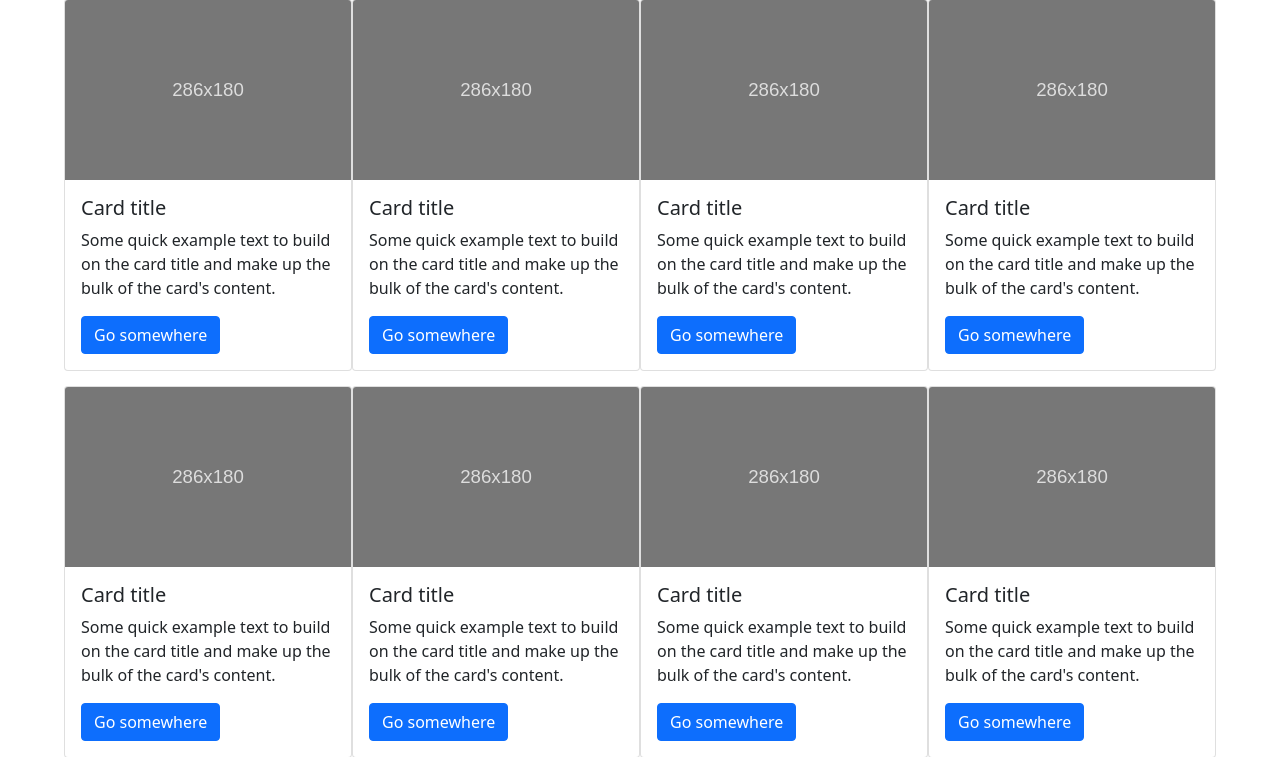
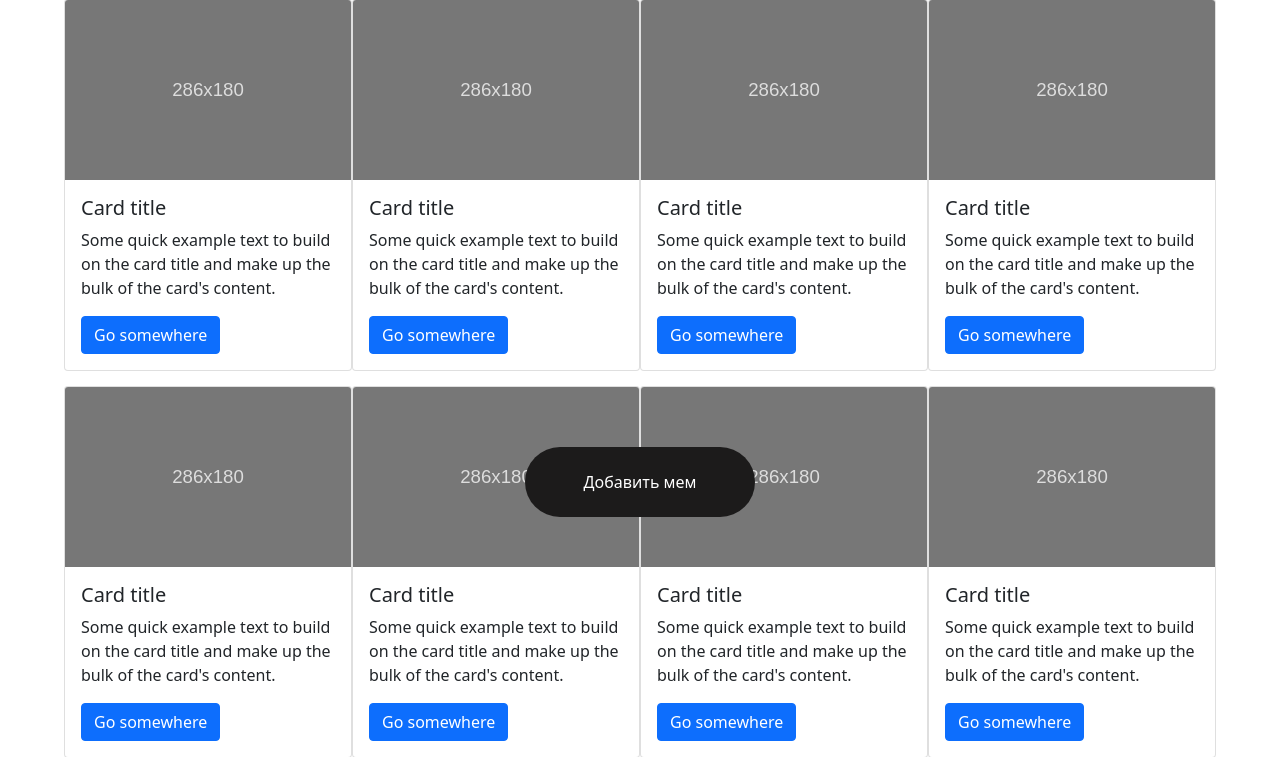
Before and after one commit to Njves/control_system_database_mems, a Flask app: page /account in a window 1280 px wide. Shown: the part 263-1020 px from the top of the page. Run offline with Flask 2, Linux system fonts and the light colour scheme.

Commit message:
Кнопка добавления мемов

```diff
--- a/app/static/style/account.css
+++ b/app/static/style/account.css
@@ -75,6 +75,42 @@ nav {
     justify-content: center;
 }
 
+.addMem {
+    position: fixed;
+    left: calc(50% - 115px);
+    top: calc(100% - 90px);
+    width: 230px;
+    height: 70px;
+    border: none;
+    background-color: #1C1B1B;
+    color: #FFFFFF;
+    border-radius: 3em;
+    text-decoration: none;
+    display: inline-block;
+    z-index: 1;
+}
+
+@keyframes small-button {
+    50% {
+        font-size: 15px;
+        height: 65px;
+        width: 220px;
+        left: calc(50% - 110px);
+        top: calc(100% - 87px);
+    }
+    100%{
+        font-size: 1em;
+        width: 230px;
+        height: 70px;
+        left: calc(50% - 115px);
+        top: calc(100% - 90px);
+    }
+}
+
+.button-animation {
+    animation: small-button 250ms;
+}
+
 @media (max-width: 1919px) {
     .col {
         max-width: 20%;
--- a/app/templates/account/account.html
+++ b/app/templates/account/account.html
@@ -8,6 +8,10 @@
     <title>My Account</title>
   </head>
   <body>
+    <button class="addMem" onclick="clickMe()">
+      Добавить мем
+    </button>
+
     <nav class="navbar navbar-expand-lg navbar-dark bg-dark">
         <div class="container-fluid">
             <a class="navbar-brand" href="#">MyAccount</a>
@@ -206,5 +210,18 @@
         </div>
     </div>
     <script src="https://cdn.jsdelivr.net/npm/bootstrap@5.1.3/dist/js/bootstrap.bundle.min.js" integrity="sha384-ka7Sk0Gln4gmtz2MlQnikT1wXgYsOg+OMhuP+IlRH9sENBO0LRn5q+8nbTov4+1p" crossorigin="anonymous"></script>
+	<script type="text/javascript">
+		let buttonStatys = false;
+		const passElem = document.querySelector(".addMem");
+		passElem.onanimationend = function () {
+			this.classList.remove("button-animation");
+		};
+		function clickMe() {
+			if (buttonStatys) {
+			} else {
+				passElem.classList.add("button-animation");
+			}
+		}
+	</script>
   </body>
 </html>
--- a/app/templates/register/register.html
+++ b/app/templates/register/register.html
@@ -9,7 +9,8 @@ Register
 {% endblock %}
 {% block content %}
 <link href="{{ url_for('static', filename='style/register.css', v=1) }}" rel="stylesheet" />
-<div class="content">
+<div class="container">
+    <form>
         <h2 class="text-header">Register</h2>
         <label for="basic-username" class="form-label">Username</label>
         <div class="input-group mb-3">
@@ -30,6 +31,7 @@ Register
             <button id="register_button" type="button" class="btn btn-success">Register</button><br/>
             <a href="#" class="btn-sign-in">Sign in CSDM?</a><br/>
         </div>
+    </form>
 </div>
 <script src="{{ url_for('static', filename='script/register.js', v=1) }}"></script>
 {% endblock %}
```
Also changed, not shown: app/static/style/register.css (+17 -6 lines). Lines whose indentation alone changed are shown as unchanged.
